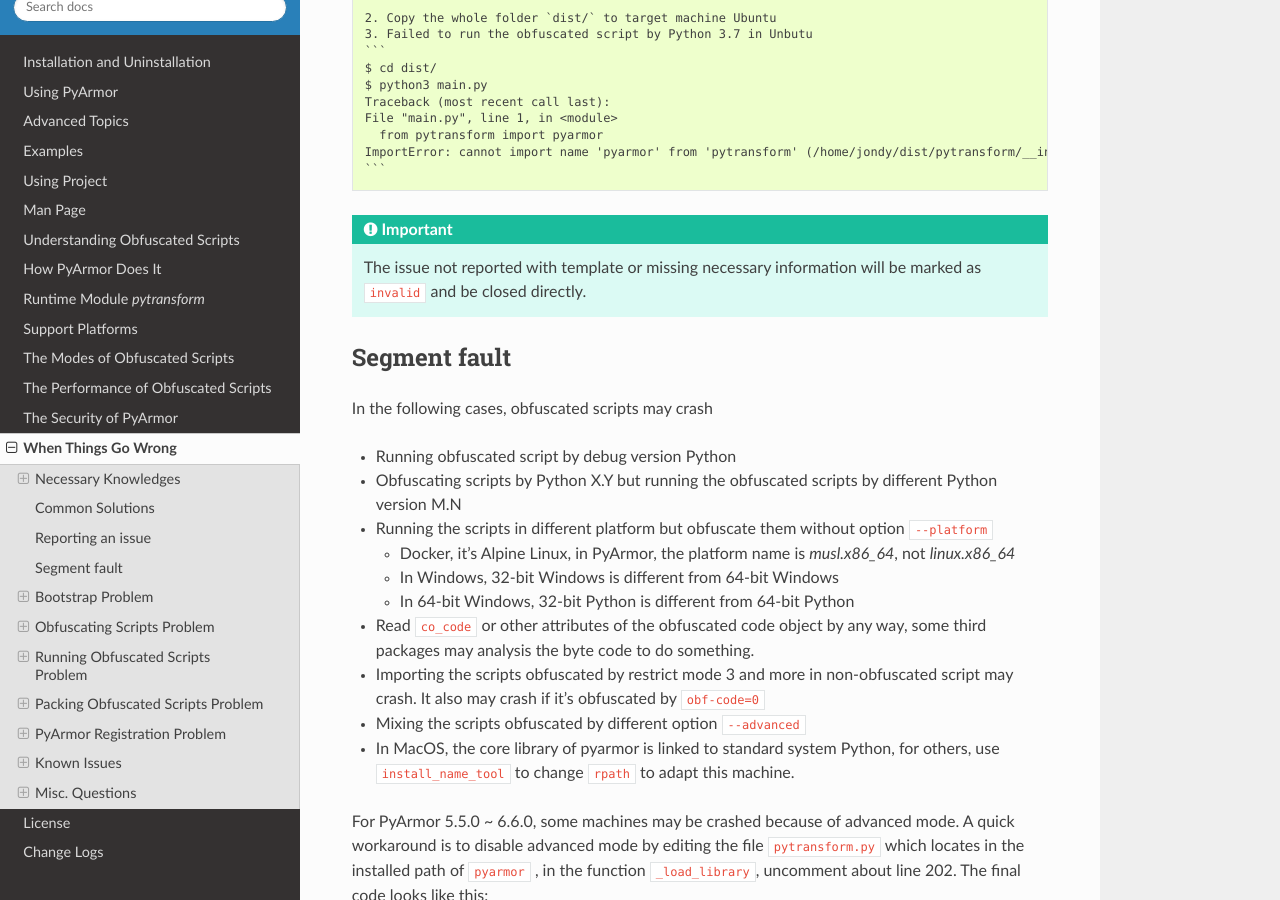
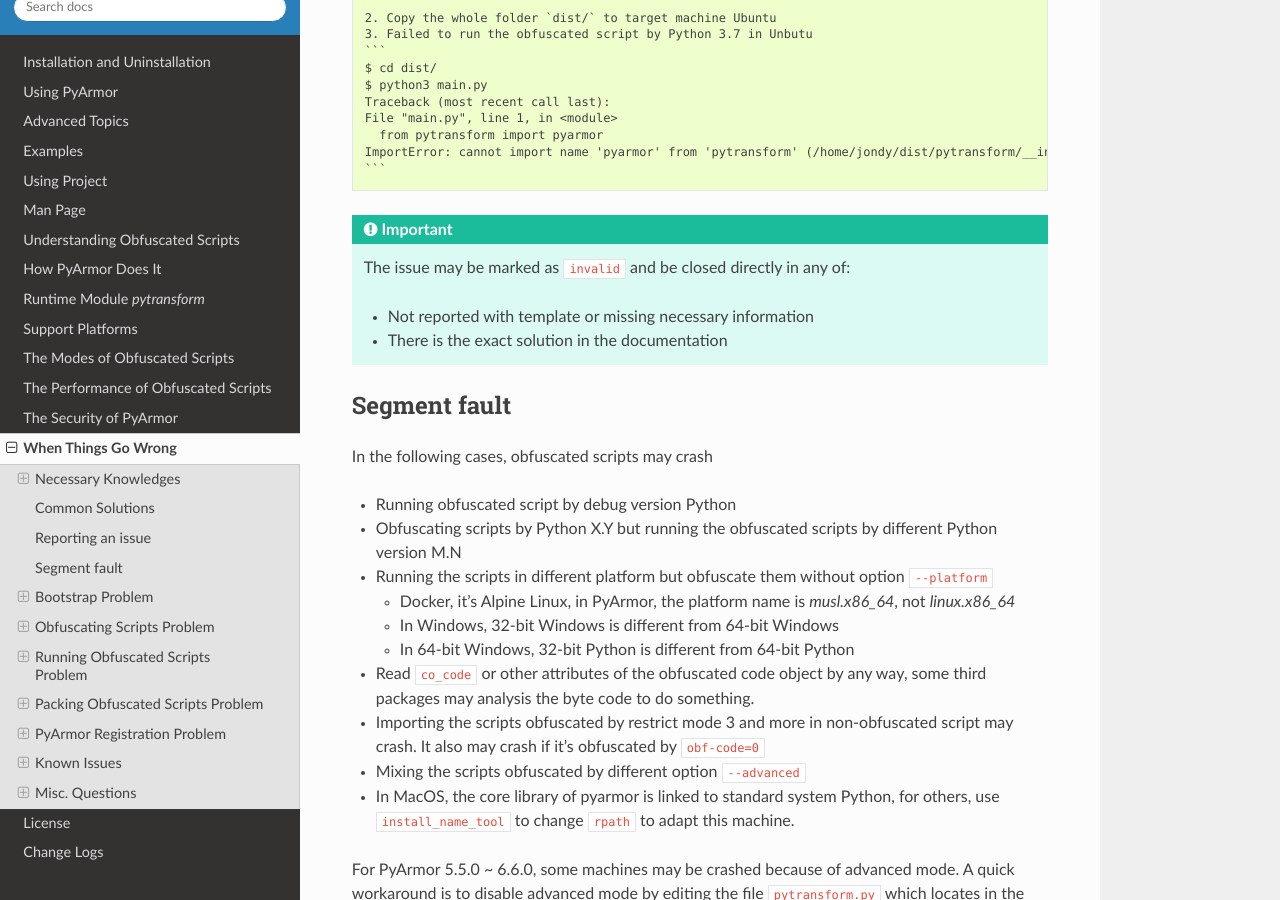
Before and after one commit to dashingsoft/pyarmor, a Sphinx documentation site: the page built from docs/questions.rst, in a window 1280 px wide and 900 px high, scrolled down 4812 px. Built offline with Sphinx 7.4.7 and the Read the Docs theme 2.0.0, drawn with Linux system fonts in a browser that asks for light colours.

Commit message:
Add note for issue report

```diff
--- a/docs/license.rst
+++ b/docs/license.rst
@@ -116,7 +116,9 @@
 
 If there is no solution, for technical issue, click here to `report an issue
 <https://github.com/dashingsoft/pyarmor/issues>`_ according to the issue
-template, for business and security issue send email to jondy.zhao@gmail.com
+template, for business and security issue send email to pyarmor@163.com
+
+Generally all the other issues sent by email will be ignored.
 
 There are 3 kinds of issues:
 
--- a/docs/questions.rst
+++ b/docs/questions.rst
@@ -248,8 +248,11 @@
 
 .. important::
 
-   The issue not reported with template or missing necessary information will be
-   marked as ``invalid`` and be closed directly.
+   The issue may be marked as ``invalid`` and be closed directly in any of:
+
+   * Not reported with template or missing necessary information
+   * There is the exact solution in the documentation
+
 
 Segment fault
 -------------
```
Also changed, not shown: other parts of docs/license.rst (+1 -1 lines).
